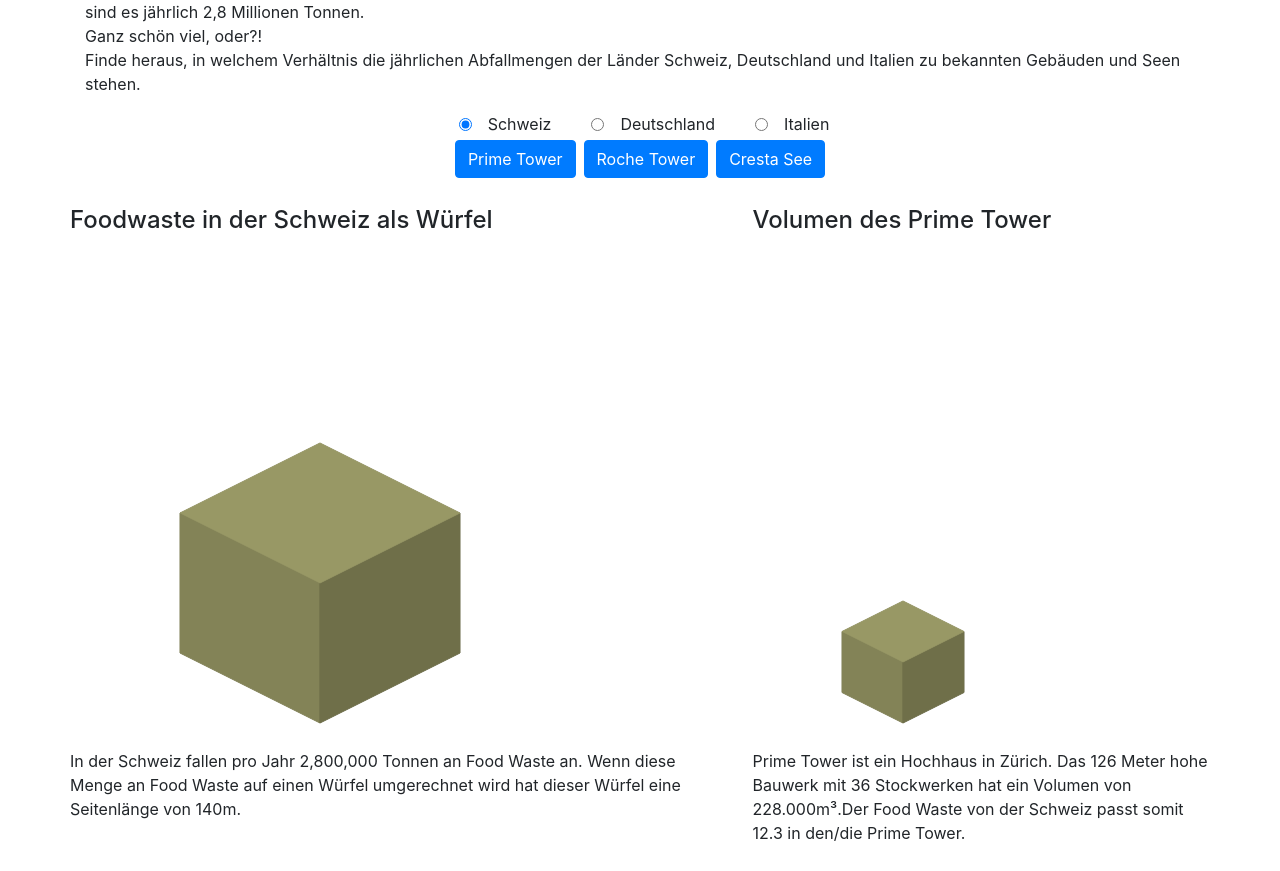
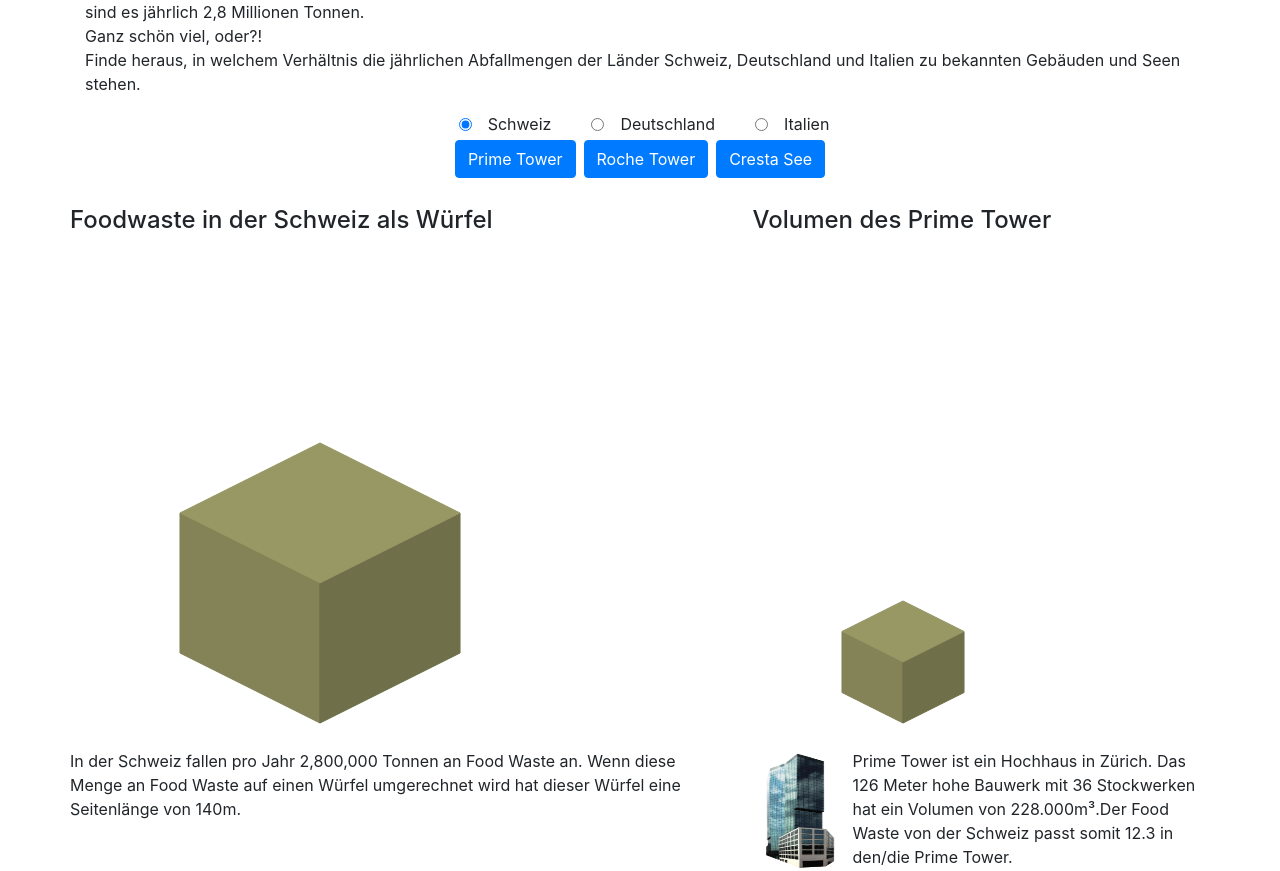
Before and after one commit to MrBroccoli128/WEBP_Project, a plain HTML site: page index.html in a window 1280 px wide. Shown: the part 80-951 px from the top of the page. Drawn offline with Linux system fonts and the light colour scheme.

Commit message:
Finalization

```diff
--- a/index.html
+++ b/index.html
@@ -85,9 +85,12 @@
           <h4>Volumen des <span class="title_reference_cube"></span></h4>
           <!-- Canvas für den Referenzobjektwürfel  -->
           <canvas id="grafic_ref" width="300px" height="500px"></canvas>
+
           <!-- Beschreibung des Referenzobjekts aus data_objects  -->
-          <p> <span id="text_reference_cube"></span><span id="text_reference_rel"></span></p>
-          <img id="img_reference"></img>
+
+          <p style="display: inline-block;"><img class="float-left" id="img_reference"></img> <span id="text_reference_cube"></span><span id="text_reference_rel"></span></p>
+
+
         </div>
       </div>
 
--- a/static/reference_graphics.js
+++ b/static/reference_graphics.js
@@ -1,6 +1,4 @@
 $(function () {
-
-
   /* Canvas definieren
   c = Landesvolumen Würfel
   r = Referenzgebäude Würfel
@@ -57,7 +55,7 @@ $(function () {
     drawCube(rtx, r, 150, 480, getcbrt(eval(countyselect)["references"][id]["volumen"]));
 
     // Image einblenden
-    $('#img_reference').attr("src", eval(countyselect)["references"][id]["image_link"]).height(300).width(300);
+    $('#img_reference').attr("src", eval(countyselect)["references"][id]["image_link"]).height(120).width(100);
     // Titel anpassen
     $('.title_reference_cube').text(eval(countyselect)["references"][this.id]["name"]);
     // Text anpassen
```
